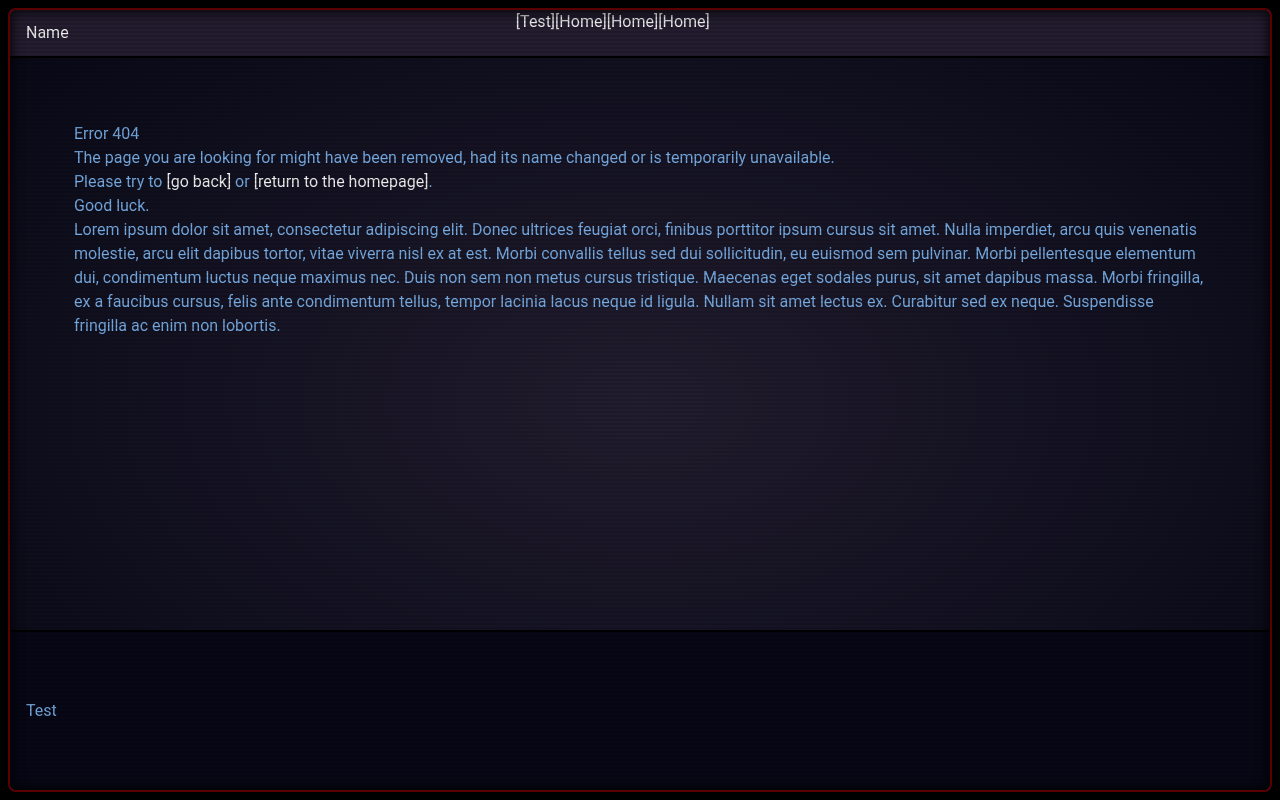
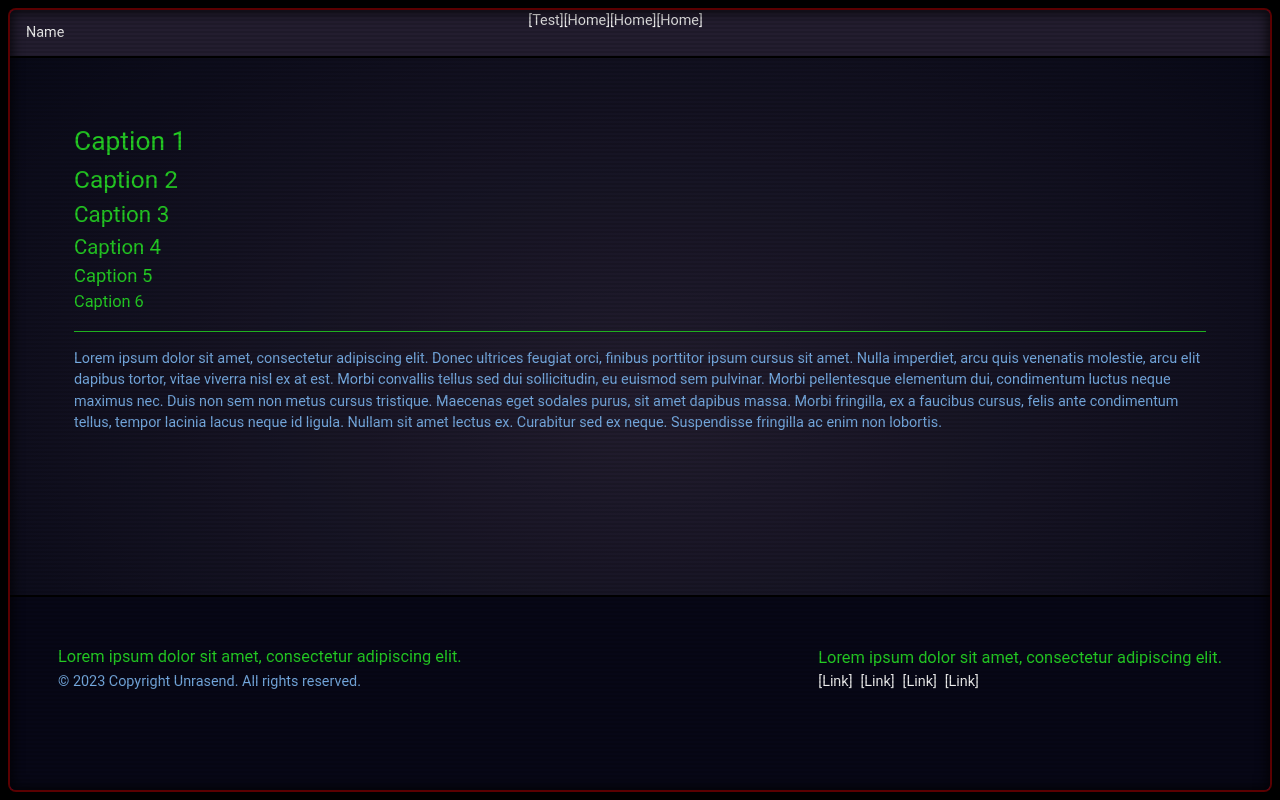
Before and after one commit to Unrasend/unrsnd, an Angular app: page / in a window 1280 px wide. Built offline with nearby package versions, Linux system fonts and the light colour scheme; what @scullyio/ng-lib would draw is missing.

Commit message:
feat: update footer

```diff
--- a/src/app/app.component.html
+++ b/src/app/app.component.html
@@ -4,11 +4,13 @@
   <unr-header></unr-header>
 
   <div class="p-5xl">
-    <h1>Error <span class="errorcode">404</span></h1>
-    <p class="output">The page you are looking for might have been removed, had its name changed or is temporarily unavailable.</p>
-    <p class="output">Please try to <a href="#1">go back</a> or <a href="#2">return to the homepage</a>.</p>
-    <p class="output">Good luck.</p>
-
+    <h1>Caption 1</h1>
+    <h2>Caption 2</h2>
+    <h3>Caption 3</h3>
+    <h4>Caption 4</h4>
+    <h5>Caption 5</h5>
+    <h6>Caption 6</h6>
+    <hr>
     <p>Lorem ipsum dolor sit amet, consectetur adipiscing elit. Donec ultrices feugiat orci, finibus porttitor ipsum cursus sit amet. Nulla imperdiet, arcu quis venenatis molestie, arcu elit dapibus tortor, vitae viverra nisl ex at est. Morbi convallis tellus sed dui sollicitudin, eu euismod sem pulvinar. Morbi pellentesque elementum dui, condimentum luctus neque maximus nec. Duis non sem non metus cursus tristique. Maecenas eget sodales purus, sit amet dapibus massa. Morbi fringilla, ex a faucibus cursus, felis ante condimentum tellus, tempor lacinia lacus neque id ligula. Nullam sit amet lectus ex. Curabitur sed ex neque. Suspendisse fringilla ac enim non lobortis.</p>
   </div>
 
--- a/src/app/footer.component.ts
+++ b/src/app/footer.component.ts
@@ -9,16 +9,28 @@ import { Component } from '@angular/core';
       flex
       items-center
       w-full
-      h-[10rem]
-      px-md
+      px-4xl
+      pb-[6rem]
+      pt-4xl
       bg-bg-1
       justify-between
       border-bg-body
       border-t-2
-      transition-all
     "
     >
-      Test
+      <h2 class="block h6">
+        Lorem ipsum dolor sit amet, consectetur adipiscing elit.<br>
+        <span class="text-f-1 text">© 2023 Copyright Unrasend. All rights reserved.</span>
+      </h2>
+      <div>
+        <h2 class="h6">Lorem ipsum dolor sit amet, consectetur adipiscing elit.</h2>
+        <ul class="flex">
+          <li class="mr-xs"><a href="#">Link</a></li>
+          <li class="mr-xs"><a href="#">Link</a></li>
+          <li class="mr-xs"><a href="#">Link</a></li>
+          <li class="mr-xs"><a href="#">Link</a></li>
+        </ul>
+      </div>
     </footer>
   `,
   styles: [
--- a/src/styles.scss
+++ b/src/styles.scss
@@ -3,6 +3,7 @@
 @import 'tailwindcss/utilities.css';
 
 @import 'components/links';
+@import 'components/text';
 
 html, body {
   @apply h-full;
@@ -12,7 +13,7 @@ body {
   @apply m-0 bg-bg-body p-xs text-f-1;
 
   font-family: "Droid Sans Mono", Roboto, -apple-system, BlinkMacSystemFont, "Segoe UI", Helvetica, Arial, sans-serif, "Apple Color Emoji", "Segoe UI Emoji", "Segoe UI Symbol";
-  font-size: 100%;
+  font-size: calc(8px + 0.5vw);
 }
 
 *,
--- /dev/null
+++ b/src/styles/components/text.scss
@@ -0,0 +1,37 @@
+.text {
+  font-size: calc(8px + 0.5vw);
+}
+
+h1, .h1 {
+  font-size: calc(20px + 0.5vw);
+  @apply text-active;
+}
+
+h2, .h2 {
+  font-size: calc(18px + 0.5vw);
+  @apply text-active;
+}
+
+h3, .h3 {
+  font-size: calc(16px + 0.5vw);
+  @apply text-active;
+}
+
+h4, .h4 {
+  font-size: calc(14px + 0.5vw);
+  @apply text-active;
+}
+
+h5, .h5 {
+  font-size: calc(12px + 0.5vw);
+  @apply text-active;
+}
+
+h6, .h6 {
+  font-size: calc(10px + 0.5vw);
+  @apply text-active;
+}
+
+hr {
+  @apply text-active my-md;
+}
```
